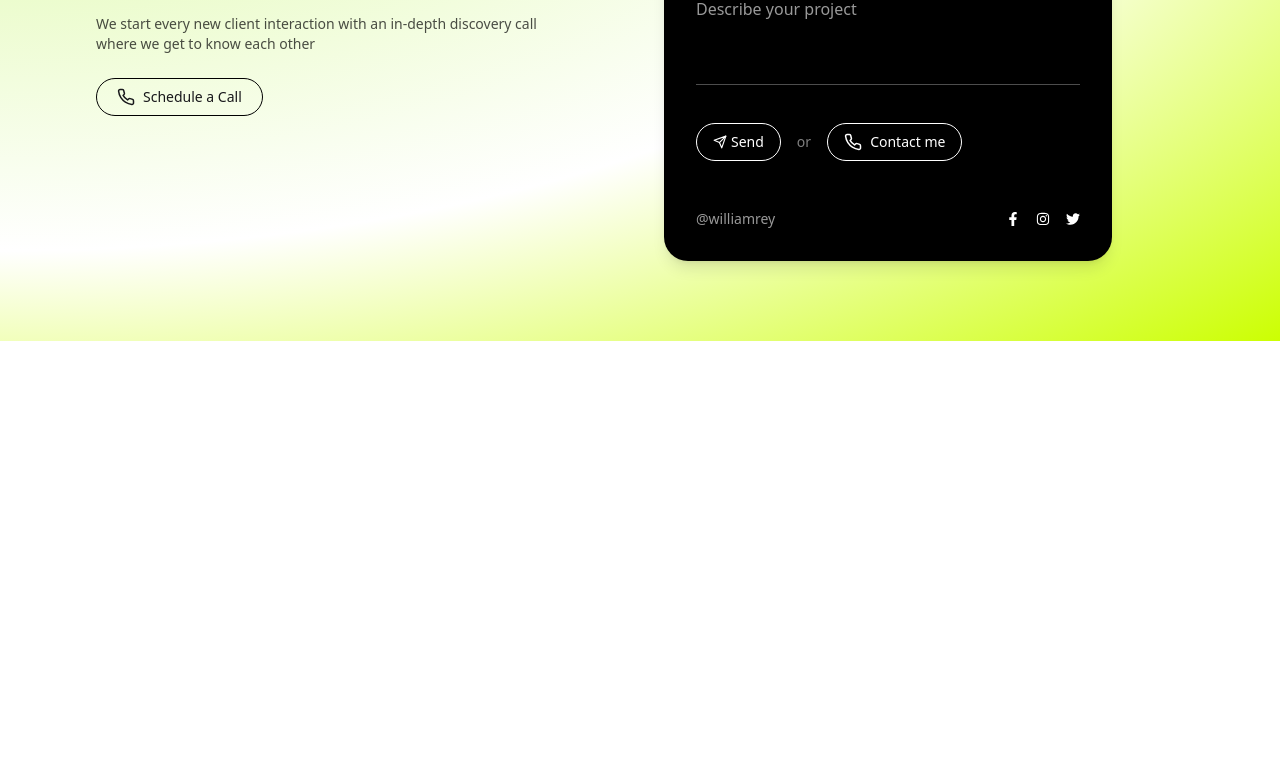
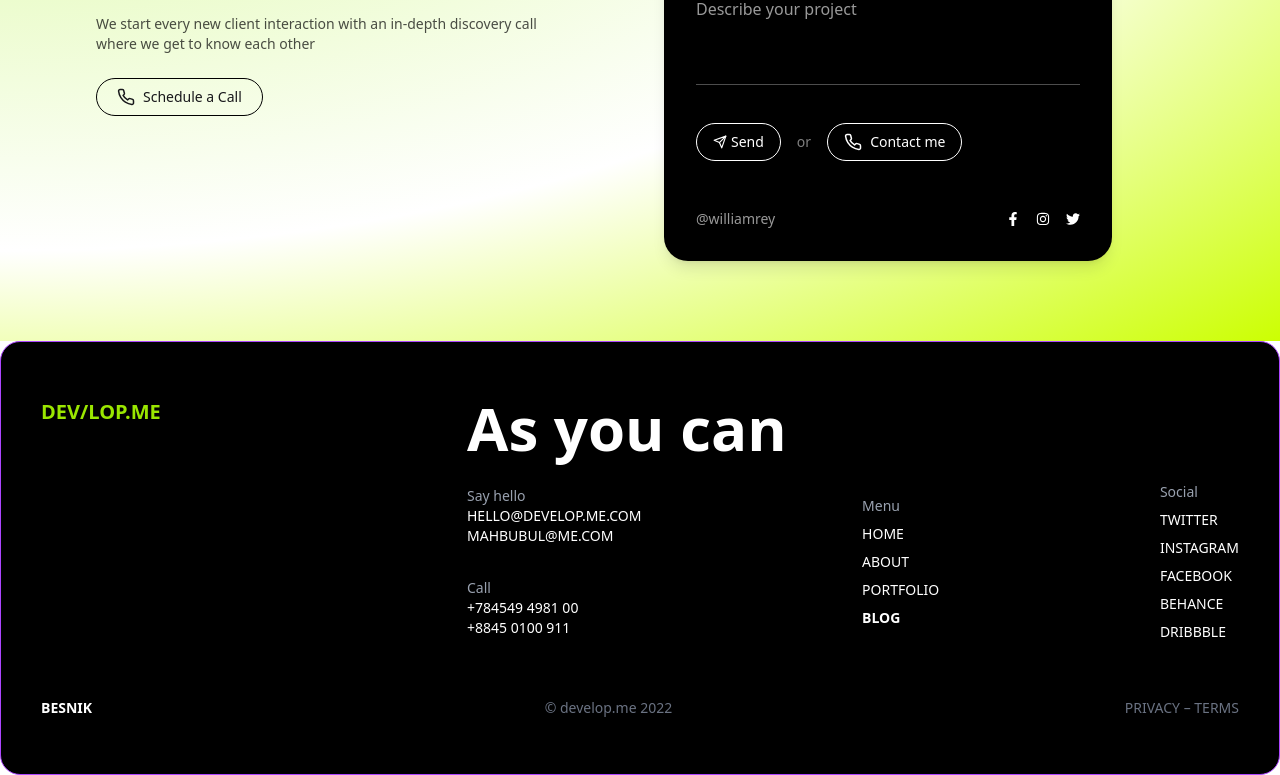
Before and after one commit to tushar54/Task1, a React (Vite) app: page / in a window 1280 px wide. Shown: the part 2766-3541 px from the top of the page. Before the commit the page ends 3107 px from the top, so only its background shows below. Built offline with nearby package versions, Linux system fonts and the light colour scheme.

Commit message:
i have completed full Task

```diff
--- /dev/null
+++ b/src/Component/Footer.jsx
@@ -0,0 +1,63 @@
+import React from "react";
+
+const Footer = () => {
+  return (
+    <div className="bg-black text-white px-10 py-14 rounded-[20px] border border-purple-500">
+      <div className="flex justify-around items-start gap-10">
+
+        <div className="w-2/6 text-lime-400 font-bold text-xl">DEV/LOP.ME</div>
+
+
+        <div className="w-4/6 space-y-6">
+          <div className="text-6xl font-semibold">
+            As you <span className="text-white">can</span>
+          </div>
+
+
+          <div className="flex justify-between items-center">
+            <div className="flex flex-col gap-4 text-sm">
+            <div>
+              <div className="text-gray-400">Say hello</div>
+              <div>HELLO@DEVELOP.ME.COM</div>
+              <div>MAHBUBUL@ME.COM</div>
+            </div>
+            <div>
+              <div className="text-gray-400 mt-4">Call</div>
+              <div>+784549 4981 00</div>
+              <div>+8845 0100 911</div>
+            </div>
+          </div>
+
+
+          <div className="flex flex-col gap-2 text-sm">
+            <div className="text-gray-400">Menu</div>
+            <div>HOME</div>
+            <div>ABOUT</div>
+            <div>PORTFOLIO</div>
+            <div className="  font-semibold w-fit">BLOG</div>
+          </div>
+
+
+          <div className="flex flex-col gap-2 text-sm">
+            <div className="text-gray-400">Social</div>
+            <div>TWITTER</div>
+            <div>INSTAGRAM</div>
+            <div>FACEBOOK</div>
+            <div>BEHANCE</div>
+            <div>DRIBBBLE</div>
+          </div>
+          </div>
+        </div>
+      </div>
+
+
+      <div className="flex justify-between items-center mt-14 text-sm flex-wrap gap-4">
+        <div className="font-bold">BESNIK</div>
+        <div className="text-gray-500">© develop.me 2022</div>
+        <div className="text-gray-500">PRIVACY – TERMS</div>
+      </div>
+    </div>
+  );
+};
+
+export default Footer;
--- a/src/Page/Home.jsx
+++ b/src/Page/Home.jsx
@@ -4,6 +4,7 @@ import SkillsSection from '../Component/SkillSection'
 import ExperienceSection from '../Component/ExperienceSection'
 import WorkProcess from '../Component/WorkProcess'
 import ContactSection from '../Component/ContactSection'
+import Footer from '../Component/Footer'
 
 export default function Home() {
   return (
@@ -13,6 +14,7 @@ export default function Home() {
         <ExperienceSection></ExperienceSection>
         <WorkProcess></WorkProcess>
         <ContactSection></ContactSection>
+        <Footer></Footer>
 
     </div>
   )
```
Also changed, not shown: 1 other file (tests, documents, lock files or other folders).
